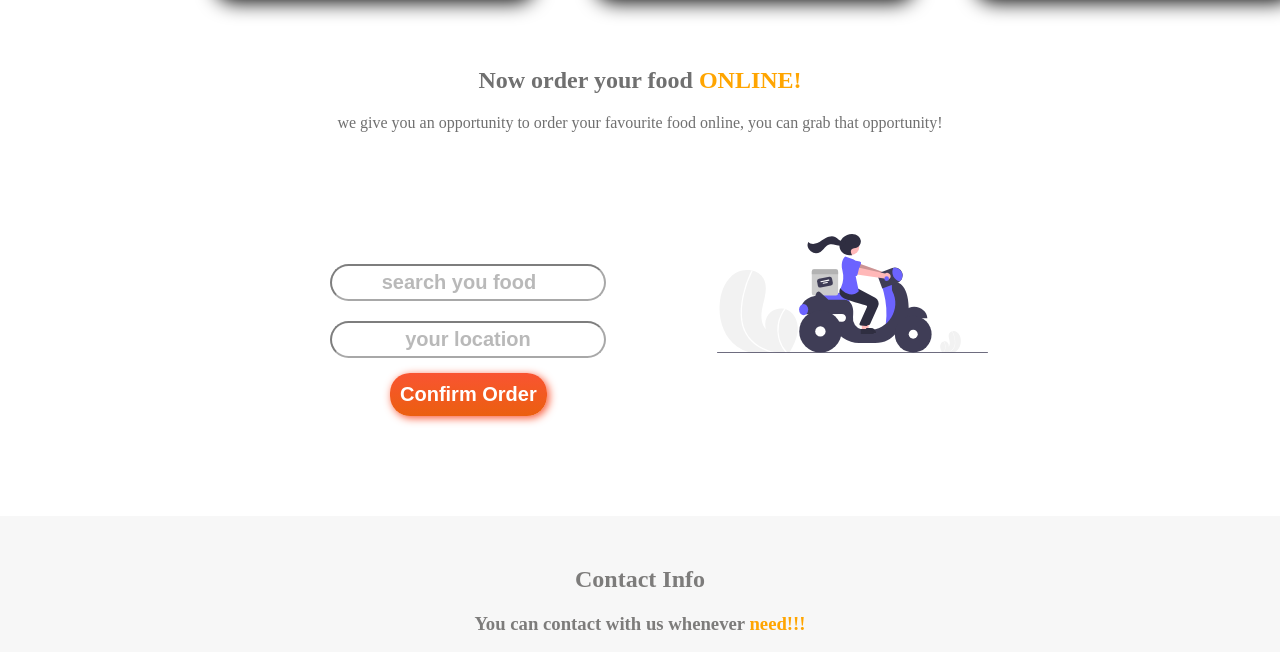
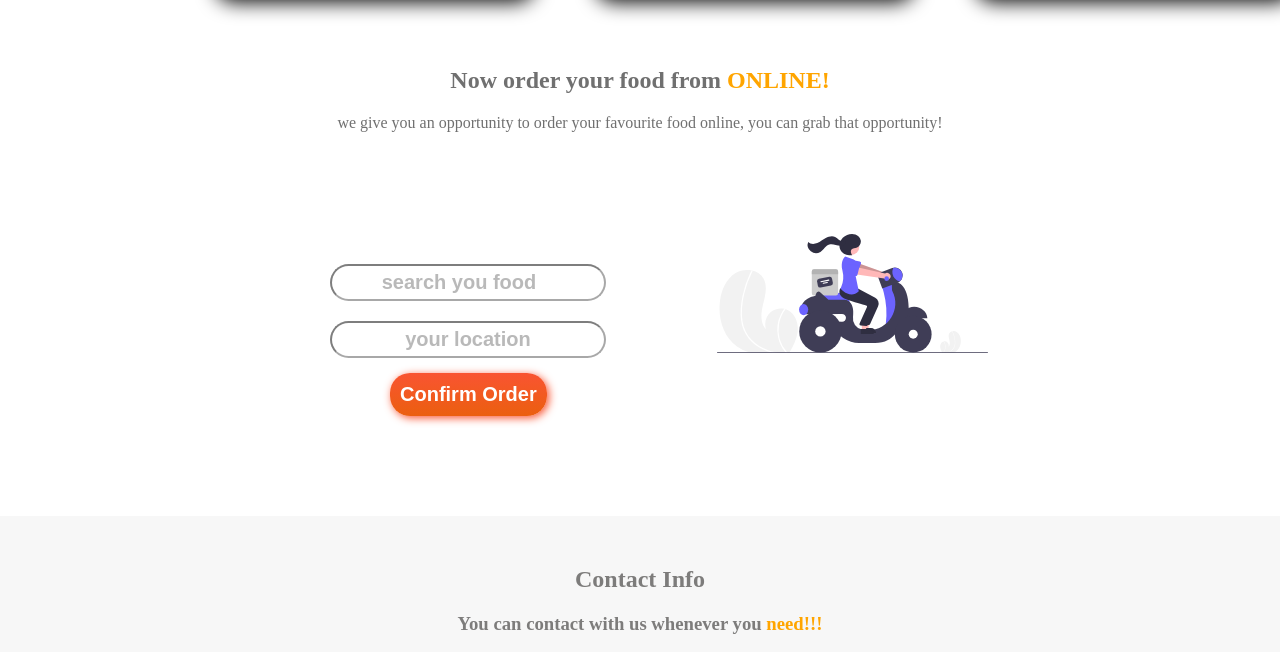
Before and after one commit to Shafiulnobel/Food-Project, a plain HTML site: page index.html in a window 1280 px wide. Shown: the part 2368-3020 px from the top of the page. Drawn offline with Linux system fonts and the light colour scheme.

Commit message:
text update

```diff
--- a/index.html
+++ b/index.html
@@ -110,7 +110,7 @@
            </div>
     </section>
     <section id="order">
-        <h2>Now order your food<span> ONLINE!</span></h2>
+        <h2>Now order your food from<span> ONLINE!</span></h2>
         <p>we give you an opportunity to order your favourite food online, you can grab that opportunity!</p> <br> <br>
 
         <div class="order-parent">
@@ -126,7 +126,7 @@
     </section>
     <section id="contact">
         <h1>Contact Info</h1>
-        <h3>You can contact with us whenever<span> need!!!</span></h3>
+        <h3>You can contact with us whenever you<span> need!!!</span></h3>
         <div class="icon-parent">
             <div class="icon">
                <a target="_blank" href="https://www.facebook.com/Nobel1234/">
```
